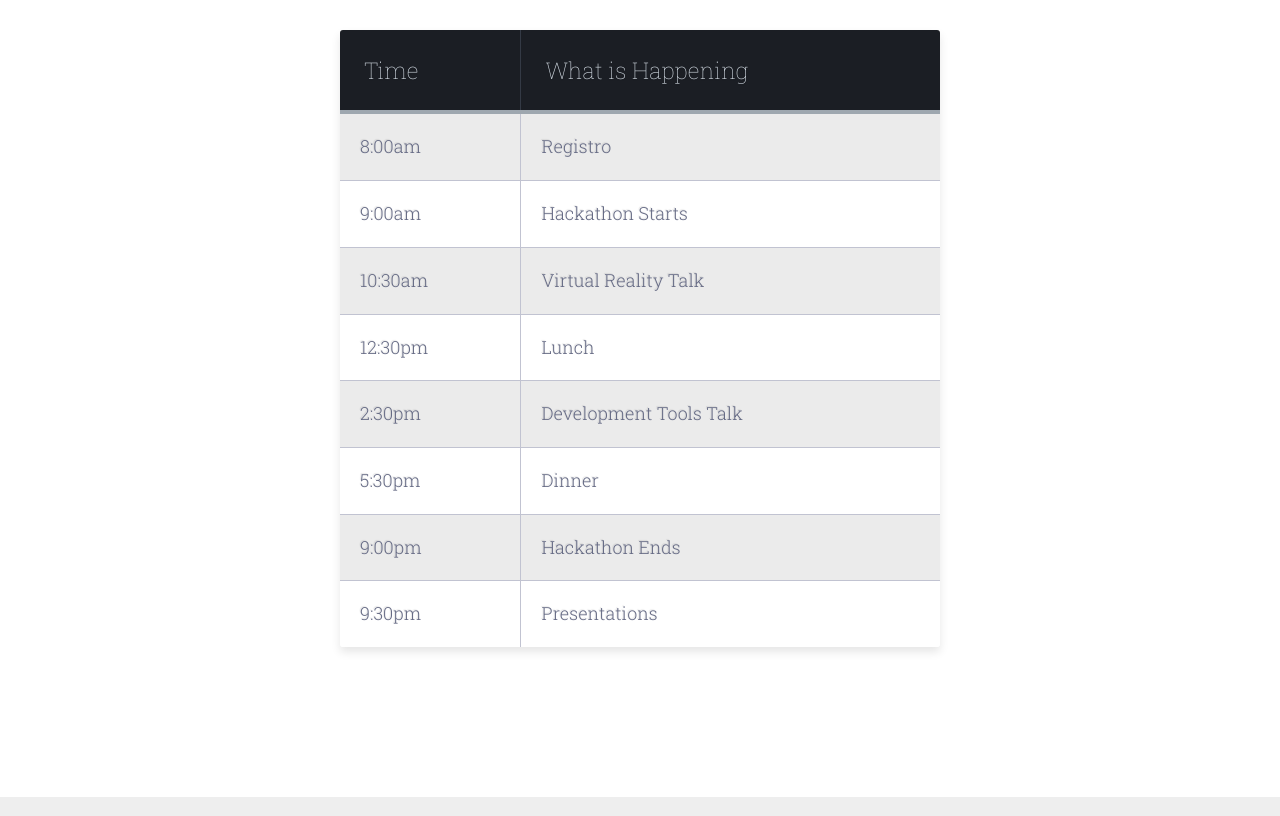
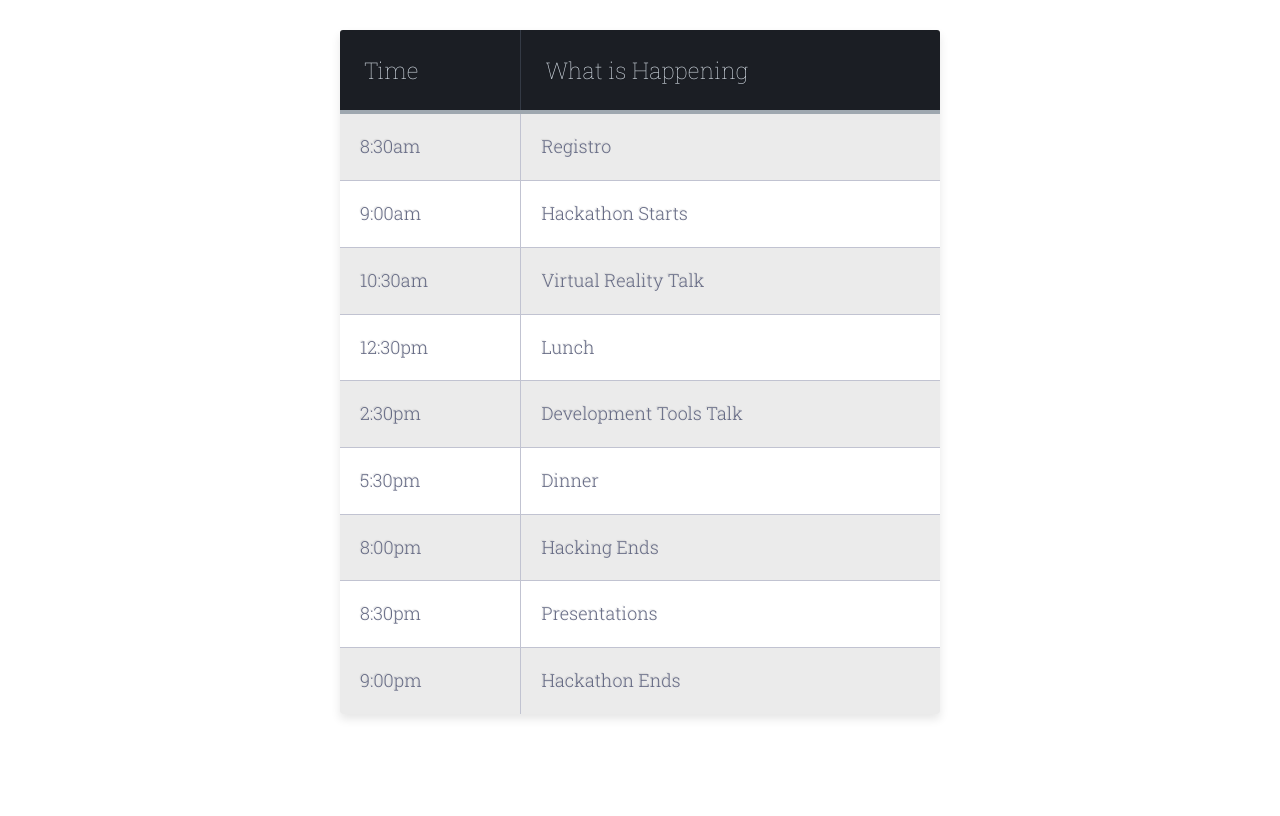
Before and after one commit to idea-platform/idea-platform.github.io, a website: page index.html in a window 1280 px wide. Shown: the part 3024-3840 px from the top of the page. Drawn offline with nearby package versions, Linux system fonts and the light colour scheme; a web font is replaced by a local one.

Commit message:
Update index.html

```diff
--- a/index.html
+++ b/index.html
@@ -249,7 +249,7 @@
 </thead>
 <tbody class="table-hover">
 <tr>
-<td class="text-left">8:00am</td>
+<td class="text-left">8:30am</td>
 <td class="text-left">Registro</td>
 </tr>
 <tr>
@@ -273,12 +273,16 @@
 <td class="text-left">Dinner</td>
 </tr>
 <tr>
+<td class="text-left">8:00pm</td>
+<td class="text-left">Hacking Ends</td>
+</tr>
+<tr>
+<td class="text-left">8:30pm</td>
+<td class="text-left">Presentations</td>
+</tr>
+<tr>
 <td class="text-left">9:00pm</td>
 <td class="text-left">Hackathon Ends</td>
-</tr>
-<tr>
-<td class="text-left">9:30pm</td>
-<td class="text-left">Presentations</td>
 </tr>
 </tbody>
 </table>
```
